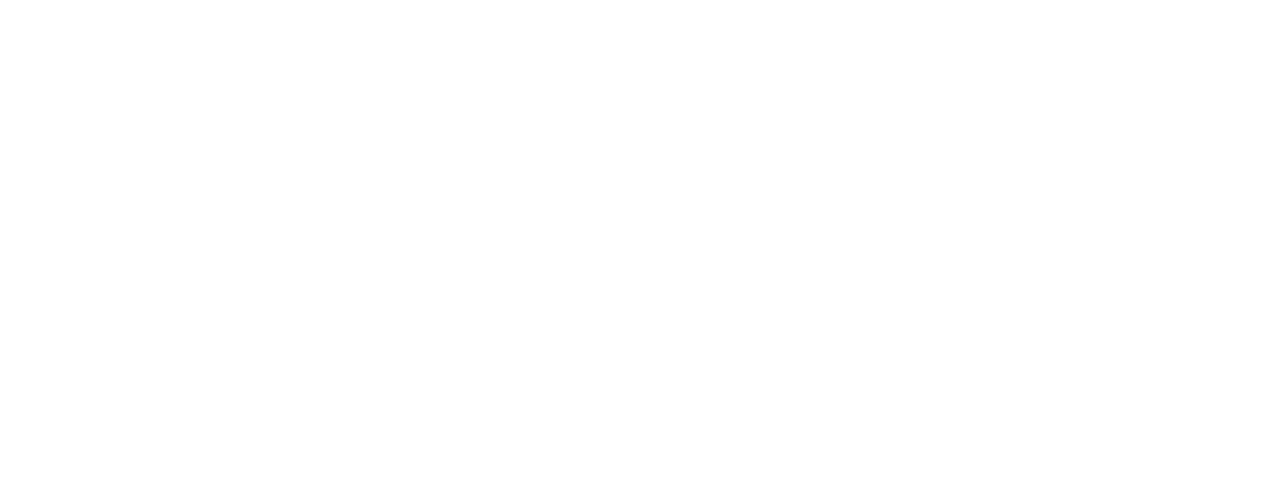
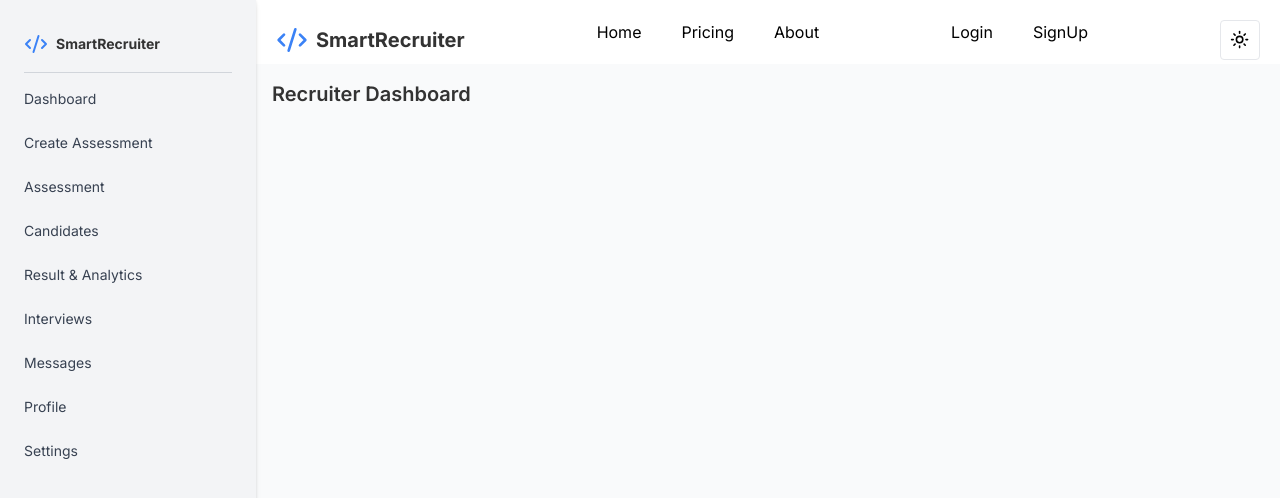
Before and after one commit to awuorochelle75/SmartRecruiter, a React (Vite) app in the folder client/: page /recruiterdashboard in a window 1280 px wide. Shown: the top 498 px of the page. Built offline with nearby package versions, Linux system fonts and the light colour scheme.

Commit message:
adds initial features to the recruiter dashboard

```diff
--- a/client/src/App.jsx
+++ b/client/src/App.jsx
@@ -6,7 +6,8 @@
 import Login from './pages/Login'
 import { ThemeProvider } from './components/ThemeProvider';
 import Onboarding from './pages/Onboarding';
-import RecruiterDashboard from './pages/Recruiter/RecruiterDashboard'
+import RecruiterDashboard from './pages/Recruiter/RecruiterDashboard';
+
 
 function App() {
   return (
@@ -19,7 +20,7 @@
       <Route path="/signup" element={<Signup />} />
       <Route path="/login" element={<Login />} />
       <Route path = "/onboarding" element = {< Onboarding />} />
-      <Route path = "/recruiterdashboard" elemet = {<RecruiterDashboard/>} />
+      <Route path = "/recruiterdashboard" element = {<RecruiterDashboard/>} />
 
      </Routes>
 
--- a/client/src/components/SidebarRecruiter.jsx
+++ b/client/src/components/SidebarRecruiter.jsx
@@ -5,8 +5,8 @@
 
 export default function SidebarRecruiter(){
   return (
-    <div className="w-64 h-screen bg-white shadow-lg fixed top-0 left-0 p-6">
-      <div className="flex items-center mb-4">
+    <div className="w-64 h-screen bg-gray-100 shadow-lg fixed top-0 left-0 p-6">
+      <div className="flex items-center  mb-4">
 
          <Link to = "/" className='flex items-center space-x-2 mt-2 '>
          <Code2 className='h-6  w-6 text-primary  ' />
@@ -16,7 +16,7 @@
 
      <hr className="border-t border-gray-300 mb-4 " />
 
-      <ul className="space-y-6 text-gray-700 text-md ">
+      <ul className="space-y-6 text-gray-700 text-md text-sm ">
         <li>
           <Link to="/recruiter/dashboard"  >
             Dashboard
@@ -64,6 +64,8 @@
           </Link>
         </li>
       </ul>
+
     </div>
+
   );
 };
--- a/client/src/pages/Recruiter/RecruiterDashboard.jsx
+++ b/client/src/pages/Recruiter/RecruiterDashboard.jsx
@@ -0,0 +1,22 @@
+import SidebarRecruiter from '../../components/SidebarRecruiter'
+import Navbar from '../../components/Navbar';
+
+export default function RecruiterDashboard(){
+  return(
+   <div className='flex h-screen'>
+   <div className='w-64' >
+     <SidebarRecruiter />
+    </div>
+
+    <div className="flex-1 flex flex-col">
+    <div className="h-16 bg-white shadow">
+      <Navbar />
+    </div>
+
+    <div className="flex-1 p-4 bg-gray-50 overflow-auto">
+      <h1 className="text-xl font-semibold">Recruiter Dashboard</h1>
+    </div>
+  </div>
+    </div>
+  );
+}
```
